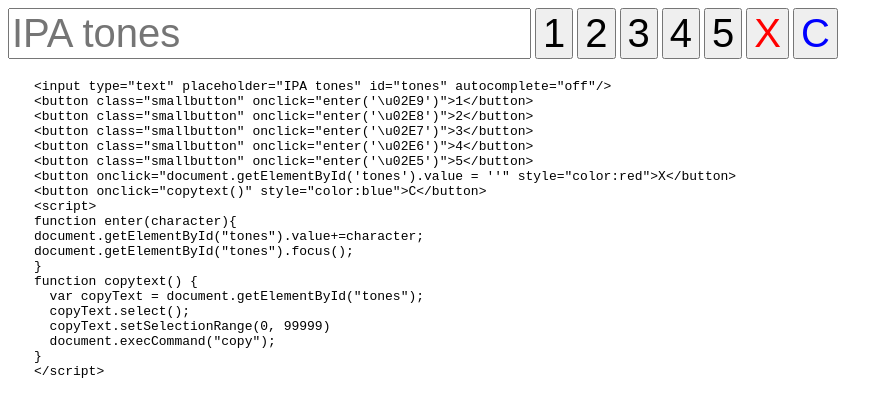
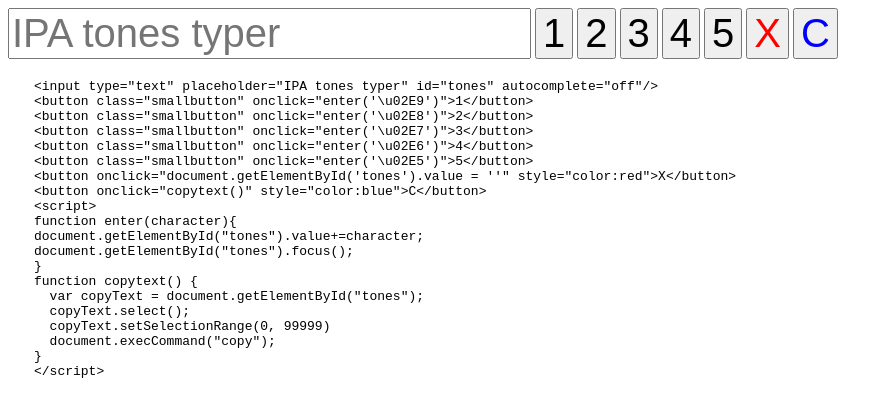
Before and after one commit to victorlee/ipa-tones, a plain HTML site: page index.html in a window 1280 px wide. Shown: the whole page, without its empty margins (0-893 px from the left). Drawn offline with Linux system fonts and the light colour scheme.

Commit message:
Update index.html

```diff
--- a/index.html
+++ b/index.html
@@ -1,4 +1,4 @@
-<title>IPA tones</title>
+<title>IPA tones typer</title>
 <meta name="viewport" content="width=device-width, initial-scale=1.0">
 <style>
 button, input {font-size:40px;}
@@ -8,7 +8,7 @@ pre > code {
   overflow-x: auto;
 }
 </style>
-<input type="text" placeholder="IPA tones" id="tones" autocomplete="off"/>
+<input type="text" placeholder="IPA tones typer" id="tones" autocomplete="off"/>
 <button class="smallbutton" onclick="enter('\u02E9')">1</button>
 <button class="smallbutton" onclick="enter('\u02E8')">2</button>
 <button class="smallbutton" onclick="enter('\u02E7')">3</button>
@@ -28,7 +28,7 @@ function copytext() {
   document.execCommand("copy");
 }
 </script>
-<pre><code>&lt;input type="text" placeholder="IPA tones" id="tones" autocomplete="off"/&gt;
+<pre><code>&lt;input type="text" placeholder="IPA tones typer" id="tones" autocomplete="off"/&gt;
 &lt;button class="smallbutton" onclick="enter('\u02E9')"&gt;1&lt;/button&gt;
 &lt;button class="smallbutton" onclick="enter('\u02E8')"&gt;2&lt;/button&gt;
 &lt;button class="smallbutton" onclick="enter('\u02E7')"&gt;3&lt;/button&gt;
```
